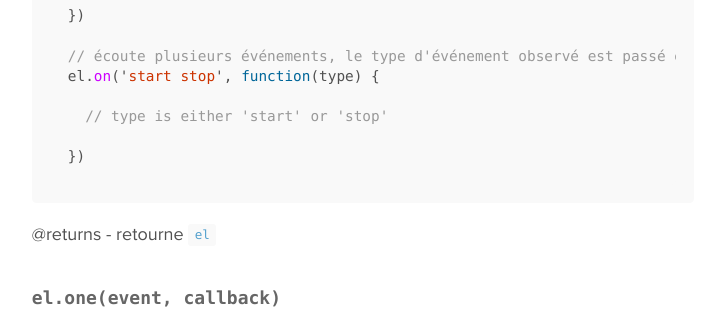
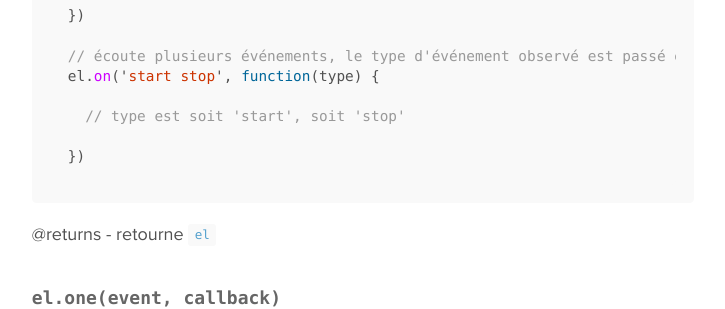
Before and after one commit to riot/riot.github.io, a Jekyll site: the page built from fr/api/observable.md, in a window 1280 px wide and 900 px high, scrolled down 931 px. Shown: the part 152-461 px from the top of the window, without its empty margins (277-1002 px from the left). Built offline with Jekyll 4.4.1, drawn with Linux system fonts in a browser that asks for light colours; Markdown is read by kramdown in place of the engine named in the settings.

Commit message:
translate code comment

````diff
--- a/fr/api/observable.md
+++ b/fr/api/observable.md
@@ -47,7 +47,7 @@ el.on('start', function() {
 // écoute plusieurs événements, le type d'événement observé est passé en argument de la fonction callback
 el.on('start stop', function(type) {
 
-  // type is either 'start' or 'stop'
+  // type est soit 'start', soit 'stop'
 
 })
 ```
````
